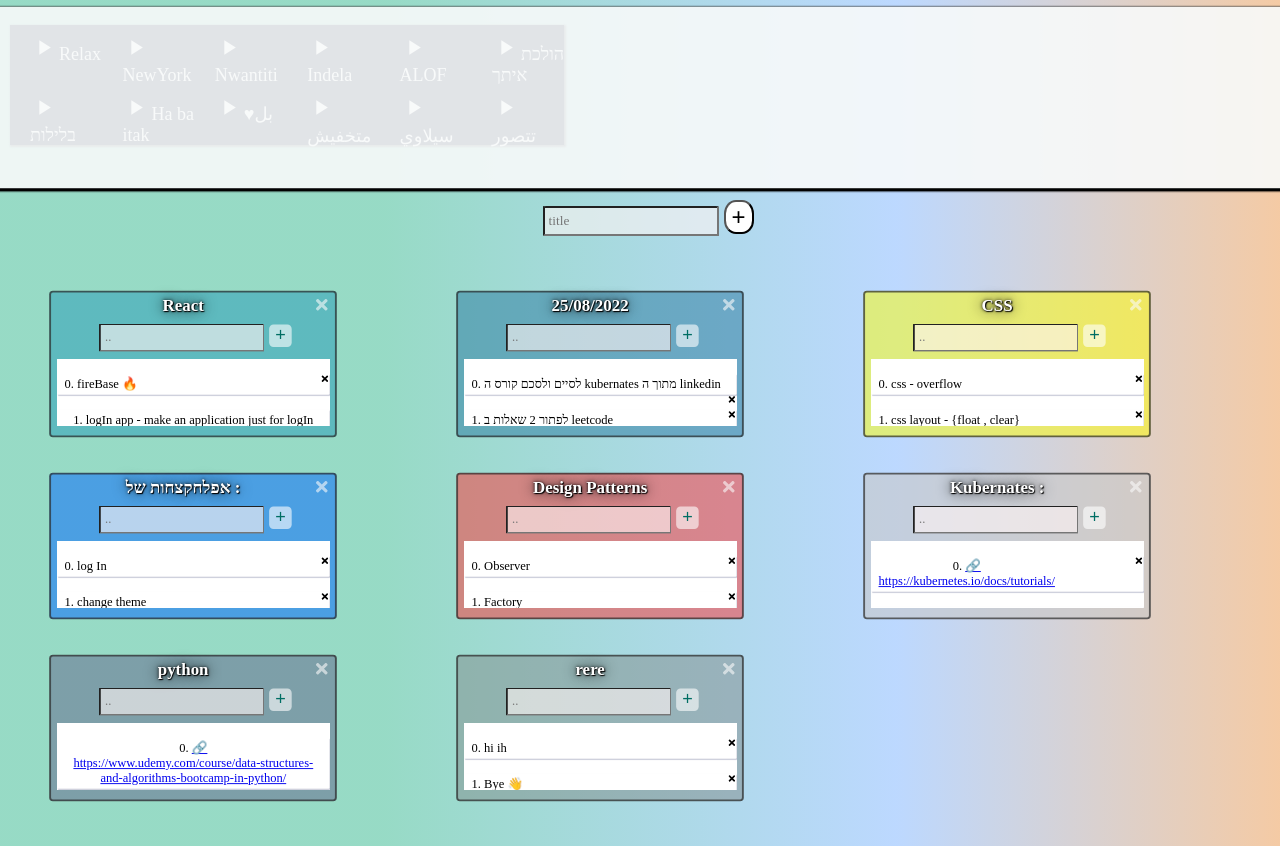
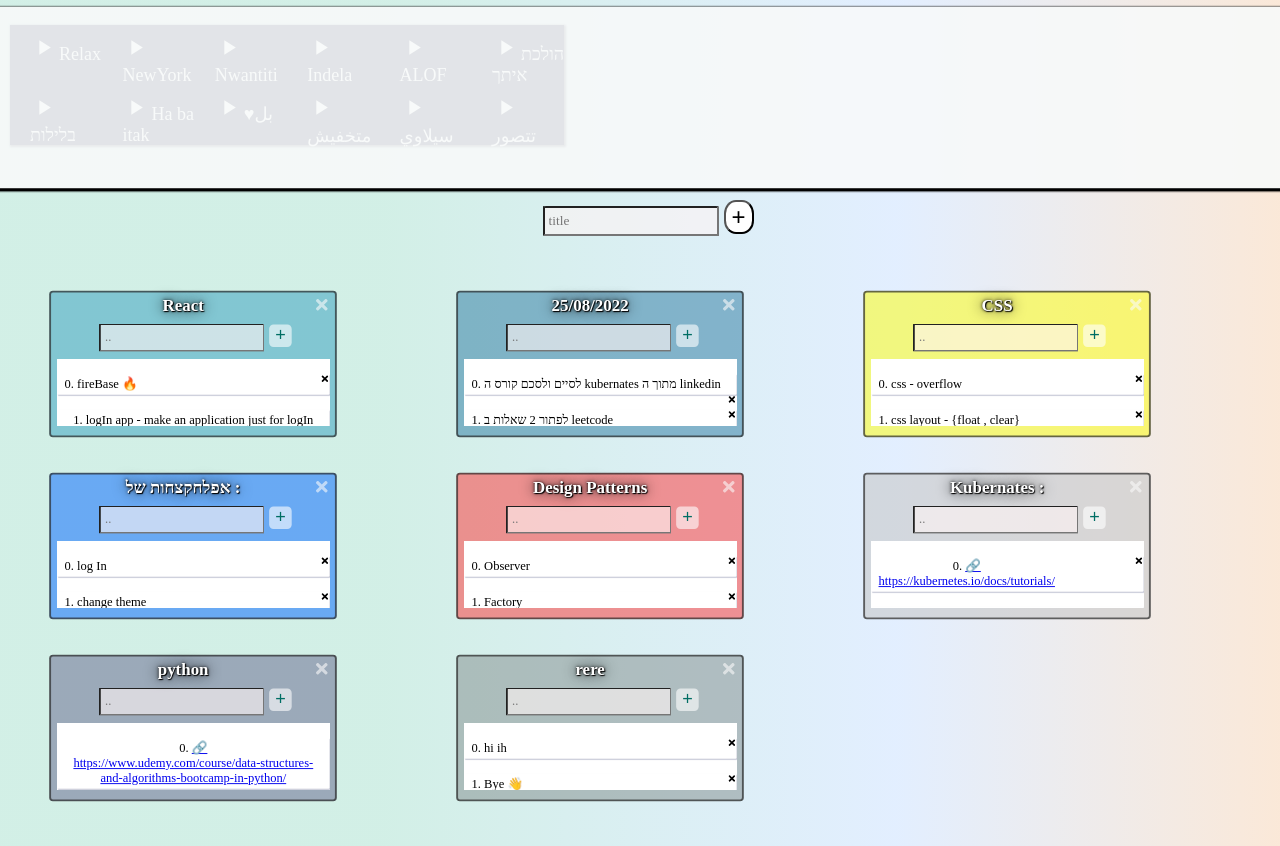
Before and after one commit to rehamAbass/to-do-v3, a React (Create React App) app: page / in a window 1280 px wide. Shown: the top 846 px of the page. Built offline with nearby package versions, Linux system fonts and the light colour scheme; data requests are answered from the project's data file; a web font is replaced by a local one.

Commit message:
Update index.css

```diff
--- a/src/index.css
+++ b/src/index.css
@@ -3,9 +3,9 @@
 
 body {
    background: linear-gradient(to left,
-        rgba(240, 180, 126, 0.7) 0%,
-          rgba(160, 200, 255, 0.7) 30%,
-          rgba(107, 203, 173, 0.7) 70%);
+        rgba(240, 180, 126, 0.3) 0%,
+          rgba(160, 200, 255, 0.3) 30%,
+          rgba(107, 203, 173, 0.3) 70%);
 
   margin: 0;
   /* background-color: rgba(235,230,235,0.4); */
```
